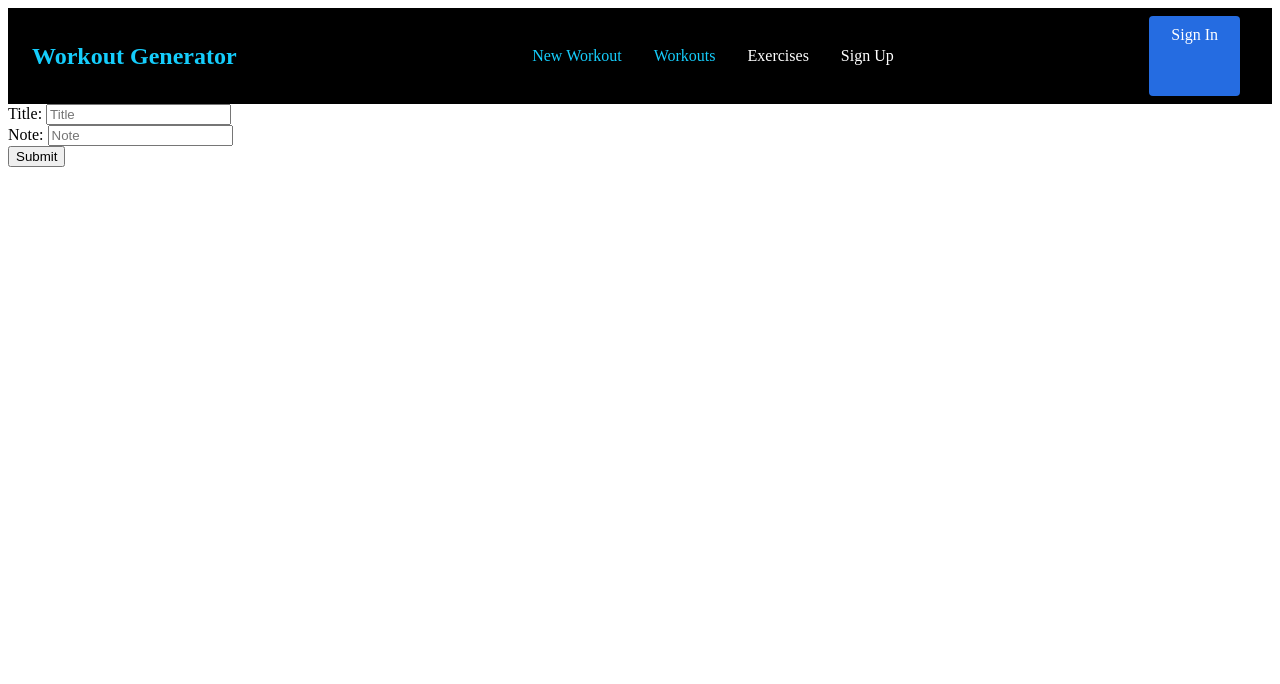
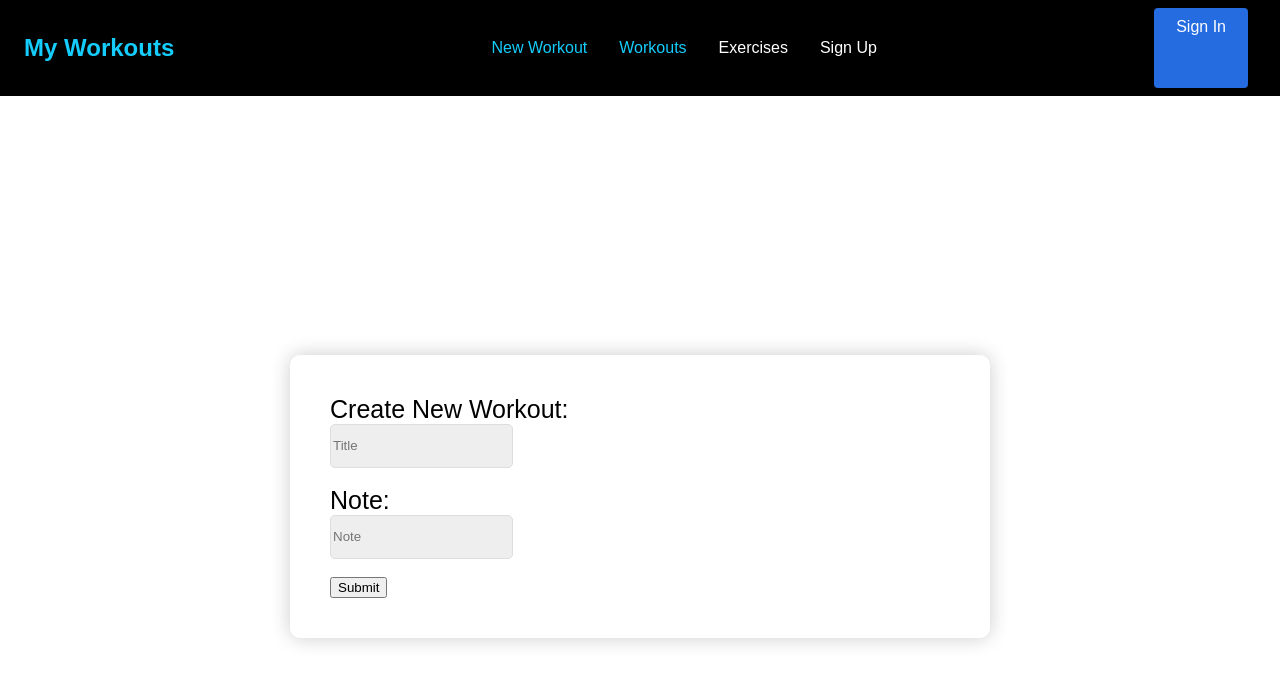
Before and after one commit to asaintdic/WOTR_frontend, a React (Create React App) app: page /workouts/new in a window 1280 px wide. Shown: the top 684 px of the page. Built offline with nearby package versions, Linux system fonts and the light colour scheme; no server answers.

Commit message:
Some style

```diff
--- a/src/App.js
+++ b/src/App.js
@@ -1,16 +1,17 @@
 import React from 'react';
 import Navbar from './components/Navbar';
 import WorkoutsContainer from './containers/WorkoutsContainer';
-
+import { GlobalStyle } from "./components/FormComponents";
 
 class App extends React.Component {
 
-  // App is the mom, she is the parent component.we imported all of the neccessary files for the app, then we create a class method, then we render everythiing that we want to show on the screen and returning it. we're importing it and writing it out.
 
 
   render() {
     return (
+
       <div className="App">
+        <GlobalStyle/>
         <Navbar />
         <WorkoutsContainer/>
       </div>
@@ -20,4 +21,3 @@ class App extends React.Component {
 
 
 export default App;
-// we export it so we can import it into index
--- /dev/null
+++ b/src/components/FormComponents.js
@@ -0,0 +1,61 @@
+import styled, { createGlobalStyle, css } from "styled-components";
+
+export const GlobalStyle = createGlobalStyle`
+ html {
+     height: 100%;
+ }
+ body {
+     font-family: Arial, Helvetica, sans-serif;
+     background: white;
+     height: 100%;
+     margin: 0;
+     color: #555
+ }
+`;
+export const sharedStyles = css`
+  background-color: #eee;
+  height: 40px;
+  border-radius: 5px;
+  border: 1px solid #ddd;
+  margin: 10 px 0 20px 0;
+  padding: 20 px
+  box-sizing: border-box;
+`
+export const StyledFormWrapper = styled.form`
+  display: flex;
+  justify-content: center;
+  align-items: center;
+  height: 100vh;
+  padding: 0 20px;
+`
+export const StyledForm = styled.form `
+  width: 100%;
+  max-width: 700px;
+  padding: 40px;
+  background-color: #fff;
+  border-radius: 10px;
+  box-sizing: border-box;
+  box-shadow: 0px 0px 20px 0px rgba(0, 0, 0, 0.2);
+`
+export const StyledInput = styled.input`
+  display: block;
+  width: 100%
+  ${sharedStyles}
+`
+export const Label = styled.label`
+font-size: 25px;
+color: black;
+`
+;
+export const StyledButton = styled.button`
+display: block;
+background-color: black
+color: white;
+font-size: .9rem;
+border: 0;
+border-radius: 5px;
+height: 40px;
+padding: 0px 20px;
+cursor: pointer;
+box-sizing: border-box;
+`;
--- a/src/components/Home.js
+++ b/src/components/Home.js
@@ -0,0 +1,14 @@
+import React from 'react';
+import WorkoutImage from '../WorkoutImage.png';
+import styled from 'styled-components'
+
+const img = styled.div`
+`
+const Home = () => {
+  return (
+      <div>
+      <img src={WorkoutImage} alt='WorkoutImage' className='center'/>
+     </div>
+  );
+}
+export default Home
--- a/src/components/Navbar/index.js
+++ b/src/components/Navbar/index.js
@@ -6,7 +6,7 @@ const Navbar = () => {
         <>
             <Nav>
                 <NavLink to="/">
-                    <h1> Workout Generator</h1>
+                    <h1> My Workouts</h1>
                 </NavLink>
                 <Bars />
                 <NavMenu>
@@ -16,7 +16,7 @@ const Navbar = () => {
                     <NavLink to="/workouts" activeStyle>
                         Workouts
                     </NavLink>
-                    <NavLink to="/contact-us" activeStyle>
+                    <NavLink to="/exercises" activeStyle>
                         Exercises
                     </NavLink>
                     <NavLink to="/sign-up" activeStyle>
--- a/src/components/Workout.js
+++ b/src/components/Workout.js
@@ -1,7 +1,6 @@
 import React from 'react'
 import ExercisesContainer from '../containers/ExercisesContainer'
-import {Redirect} from 'react-router-dom'
-import Exercises from './Exercises'
+
 
 const Workout = (props) => {
 
--- a/src/components/WorkoutInput.js
+++ b/src/components/WorkoutInput.js
@@ -2,6 +2,7 @@ import React from 'react'
 import {connect} from 'react-redux'
 import {addWorkout} from '../actions/addWorkout'
 import {Redirect} from 'react-router-dom'
+import {Label, StyledForm, StyledFormWrapper, StyledInput} from './FormComponents'
 
 class WorkoutInput extends React.Component {
 
@@ -35,13 +36,17 @@ class WorkoutInput extends React.Component {
           }
         return(
             <div>
-            <form onSubmit={this.handleSubmit}>
-            <label> Title: </label>
-            <input type="text" placeholder="Title" value={this.state.title} name="title" onChange={this.handleChange}/><br/>
-            <label> Note: </label>
-            <input type="text" placeholder="Note" value={this.state.note} name="note" onChange={this.handleChange} /><br/>
-            <input type='submit' />
-            </form>
+            <StyledFormWrapper>
+                <StyledForm>
+                    <form onSubmit={this.handleSubmit}>
+                        <Label> Create New Workout: </Label>
+                            <StyledInput type="text" placeholder="Title" value={this.state.title} name="title" onChange={this.handleChange}/><br/>
+                        <Label> Note: </Label>
+                            <StyledInput type="text" placeholder="Note" value={this.state.note} name="note" onChange={this.handleChange} /><br/>
+                        <input type='submit' />
+                    </form>
+                </StyledForm>
+            </StyledFormWrapper>
         </div>
 
 
--- a/src/containers/WorkoutsContainer.js
+++ b/src/containers/WorkoutsContainer.js
@@ -5,12 +5,13 @@ import {fetchWorkouts} from '../actions/fetchWorkouts'
 import Workout from '../components/Workout'
 import Workouts from '../components/Workouts'
 import WorkoutInput from '../components/WorkoutInput'
+import Home from '../components/Home'
 
 
 class WorkoutsContainer extends React.Component {
 
     componentDidMount() {
-      // react function that is called after a component is mounted and added to the page, if you need to request data remotely this is a good place to make that call
+
         this.props.fetchWorkouts()
 
       }
@@ -18,11 +19,11 @@ class WorkoutsContainer extends React.Component {
         return(
             <div>
               <Switch>
-                {/* switch allows different routes to render separately. If switch isnt there, all the components render together */}
+                <Route exact path="/" component={Home}/>
                 <Route path='/workouts/new' component={WorkoutInput} />
                 <Route path='/workouts/:id' render={(routerProps) => <Workout {...routerProps} workouts={this.props.workouts}/>}/>
                 <Route path='/workouts' render={(routerProps) => <Workouts {...routerProps} workouts={this.props.workouts}/>}/>
-                {/* routerProps are used to keep info that helps you navigate through the site. like sessions */}
+
               </Switch>
            </div>
         )
@@ -30,11 +31,10 @@ class WorkoutsContainer extends React.Component {
 }
 
 const mapStateToProps = state => {
-  // turn information into a usable object
+
     return {
       workouts: state.workouts
 
     }
   }
 export default connect(mapStateToProps, {fetchWorkouts}) (WorkoutsContainer)
-// connect connects a React component to a Redux store, it provides the component wit data from the store and functiins to dispatch actions to the store
--- a/src/reducers/workoutReducer.js
+++ b/src/reducers/workoutReducer.js
@@ -3,7 +3,7 @@ export default function workoutReducer(state = {workouts: []}, action) {
       case 'FETCH_WORKOUTS':
          return {workouts: action.payload}
       case 'ADD_WORKOUT':
-         //  debugger
+
          return {...state, workouts: [...state.workouts, action.payload]}
       case 'ADD_EXERCISE':
          let workouts = state.workouts.map(workout => {
```
Also changed, not shown: src/components/ExerciseInput.js (+3 -14 lines), src/components/Exercises.js (+1 -15 lines), src/containers/ExercisesContainer.js (+2 -13 lines), src/index.js (+5 -6 lines), src/WorkoutImage.png (added).
